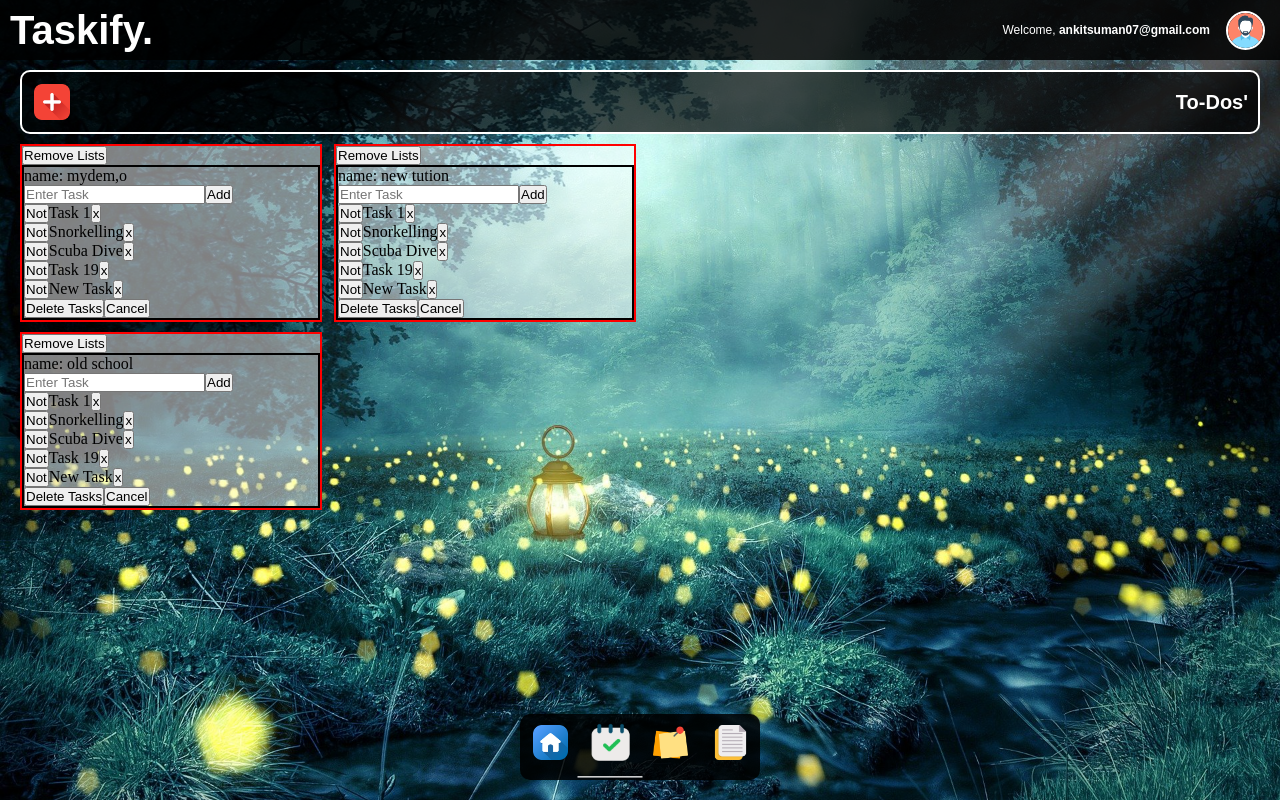
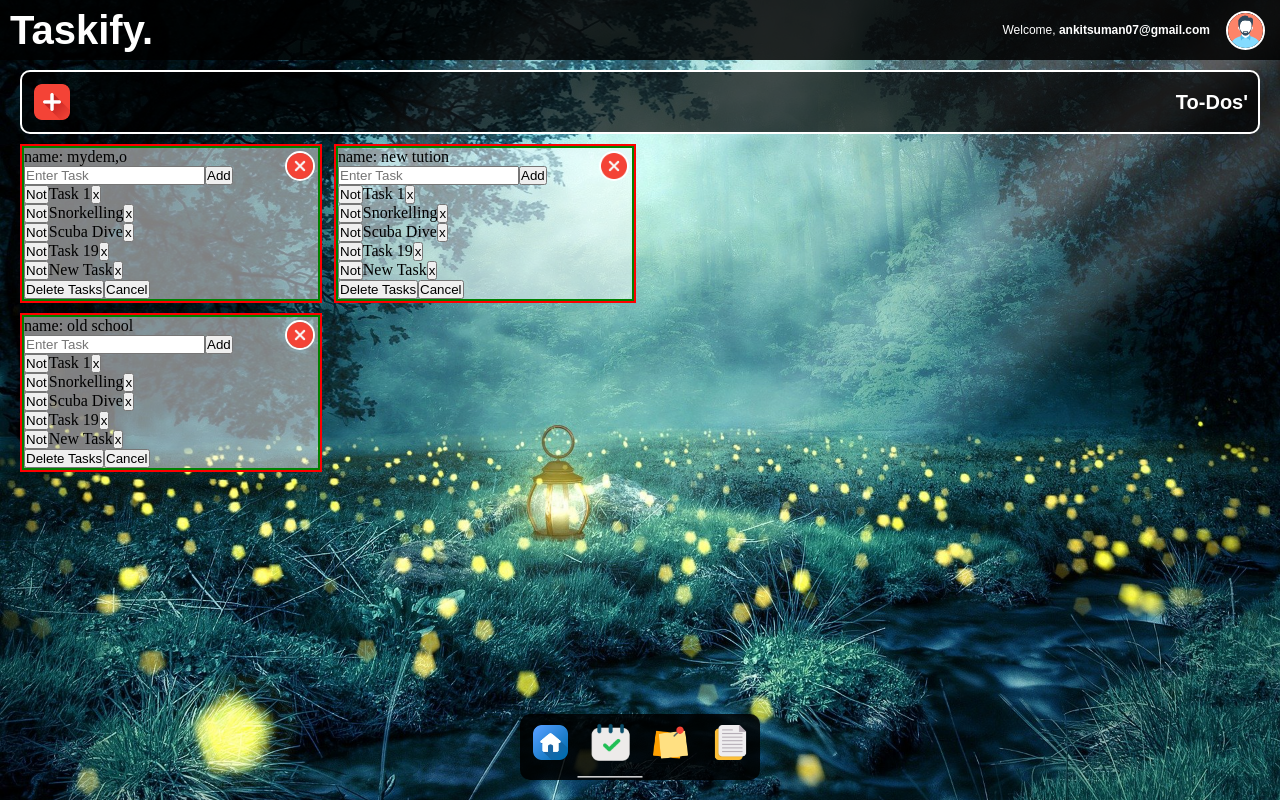
Before and after one commit to ankit-suman-07/taskify, a React (Create React App) app: page / in a window 1280 px wide. Both pictures are taken after a click on the button 610 px from the left and 744 px from the top of the page. Built offline with nearby package versions, Linux system fonts and the light colour scheme; no server answers.

Commit message:
mod: remove button for task now turned into a cross icon

```diff
--- a/src/feature-comps/task-comp/Task.css
+++ b/src/feature-comps/task-comp/Task.css
@@ -1,5 +1,5 @@
 .task-outer {
-    border: 2px solid black;
+    border: 2px solid green;
 }
 .line-through {
     text-decoration: line-through;
--- a/src/feature-comps/task-group/TaskGroup.css
+++ b/src/feature-comps/task-group/TaskGroup.css
@@ -80,18 +80,39 @@
 .task-div {
     border: 2px solid red;
     background-color: rgba(255, 255, 255, 0.5);
-        margin-bottom: 10px;
+    margin-bottom: 10px;
         display: inline-block;
         width: 100%;
-    }
+        position: relative;
+        }
+
+        .task-remove-btn {
+            border: 2px solid red;
+            margin: 5px;
+            position: absolute;
+            right: 0px;
+            height: 30px;
+            width: 30px;
+            background: none;
+            border: 2px solid #ffff;
+            border-radius: 50%;
+}
+                                .task-remove-btn:hover {
+                                    cursor: pointer;
+                                    transform: scale(1.1);
+                                    transition: all ease 0.3s;
+                                }
+
+                                .task-remove-btn img {
+                                    width: 100%;
+                                }
 
 
-
-    @media screen and (max-width: 800px) {
+@media screen and (max-width: 800px) {
         .task-group {
             column-count: 3;
         }
-    }
+}
 
     @media screen and (max-width: 600px) {
         .task-group {
--- a/src/feature-comps/task-group/TaskGroup.js
+++ b/src/feature-comps/task-group/TaskGroup.js
@@ -3,6 +3,7 @@ import Task from '../task-comp/Task'
 import "./TaskGroup.css";
 
 import AddIcon from "../../assets/addition.png";
+import DelIcon from "../../assets/remove.png";
 
 const TaskGroup = () => {
     const [taskListName, setTaskListName] = useState(["mydem,o", "old school", "new tution"]);
@@ -52,8 +53,8 @@ const TaskGroup = () => {
             {
                 taskListName.map((name) => {
                     return <div className='task-div' >
-                        <button onClick={() => deleteOne(name)} >
-                            Remove Lists
+                        <button onClick={() => deleteOne(name)} className='task-remove-btn' >
+                            <img src={DelIcon} alt='delete-icon' />
                         </button>
                         <Task name={name} />
                     </div>
```
Also changed, not shown: src/assets/remove.png (added).
